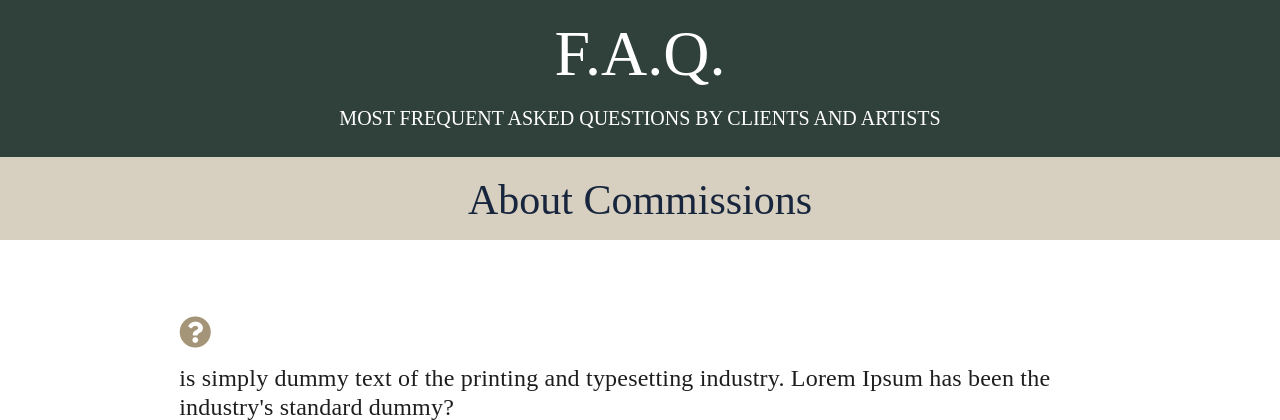
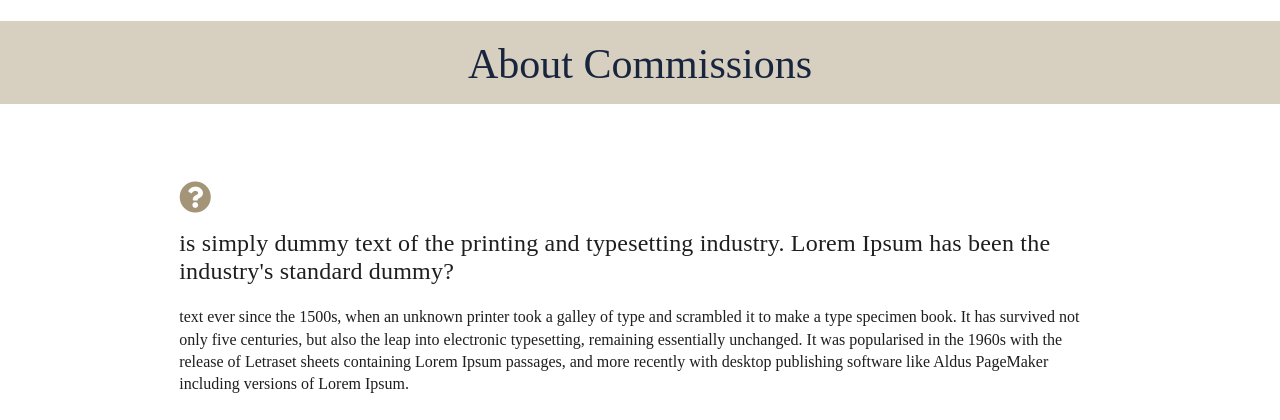
Before and after one commit to CamilaRivera/artist-portfolio, a Node project: template views/FAQ.hbs in a window 1280 px wide. Shown: the part 80-500 px from the top of the page. Run offline with Node 20 templates, Linux system fonts and the light colour scheme; the template is opened without the code that fills it, so the values that code supplies are empty; style sheets or scripts are compiled from the project's sources; some libraries are stand-ins or nearby versions.

Commit message:
Replace partial mainSectionBar

```diff
--- a/scss/_FAQ.scss
+++ b/scss/_FAQ.scss
@@ -1,29 +1,3 @@
-.FAQ-section__header {
-    background-color: $brand-color;
-    color: $brand-font-color;
-    display: flex;
-    flex-direction: column;
-    align-items: center;
-    padding: 1% 25% 2% 25%;
-    text-align: center;
-
-  p {
-    margin: 0;
-    font-weight: 400;
-    text-transform: uppercase;
-    line-height: 1.4em;
-    font-size: 20px;
-  }
-
-  h2 {
-    font-size: 4rem;
-    font-weight: 500;
-    line-height: 1.2em;
-    margin: 0;
-    margin-bottom: 0.875rem;
-  }
-}
-
 .FAQ-section__sub-header {
   display: flex;
   flex-direction: row;
--- a/scss/_commissions.scss
+++ b/scss/_commissions.scss
@@ -1,10 +1,3 @@
-.order-your-portrait-band{
-  background-color: $brand-color;
-  color: $brand-font-color;
-  text-align: center;
-  padding: 1.5rem 0;
-}
-
 .commission-section {
   background-color: $brand-color;
   color: $brand-font-color;
--- a/views/FAQ.hbs
+++ b/views/FAQ.hbs
@@ -1,8 +1,5 @@
 <div class="FAQ-section">
-  <div class="FAQ-section__header">
-    <h2>F.A.Q.</h2>
-    <p>MOST FREQUENT ASKED QUESTIONS BY CLIENTS AND ARTISTS</p>
-  </div>
+  {{> mainSectionBar barTitle='faq.title' barSubTitle='faq.subtitle'}}
   <div class="FAQ-section__sub-header">
     <h3>About Commissions</h3>
   </div>
```
Also changed, not shown: scss/_main-section-bar.scss (added, +25 -0 lines), views/commissions-portrait.hbs (+2 -6 lines).
